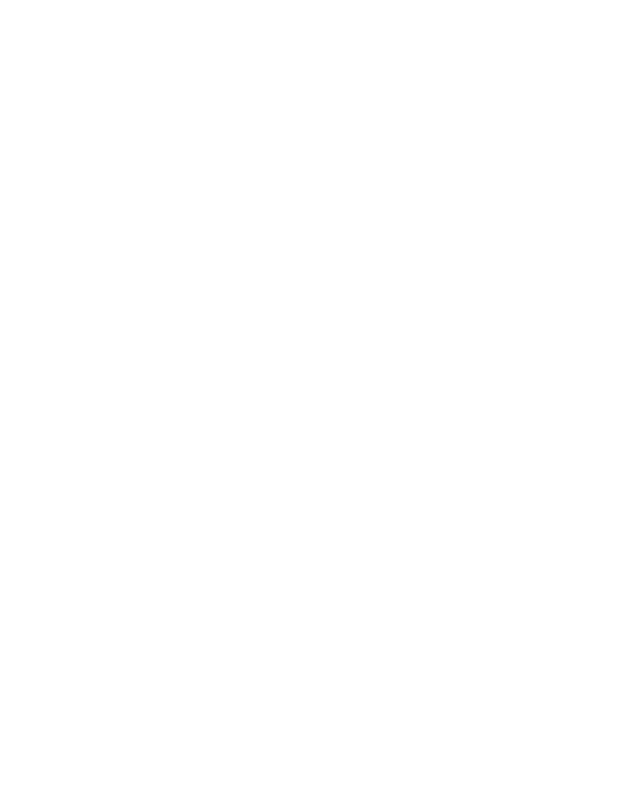
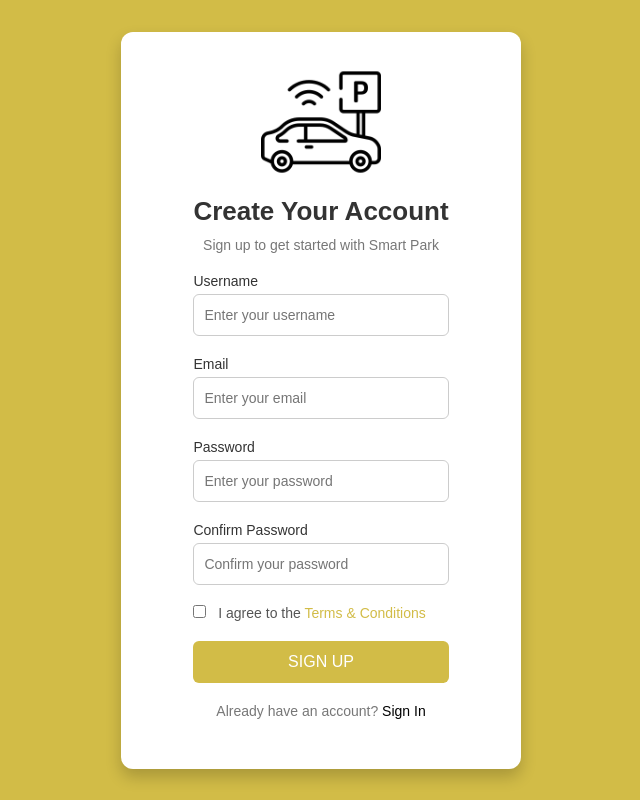
Before and after one commit to fatmakrich/Smart_Park, a website: page app/pages/signup.html in a window 1280 px wide. Shown: the whole page, without its empty margins (319-959 px from the left). Drawn offline with Linux system fonts and the light colour scheme.

Commit message:
update pages

```diff
--- a/app/css/signin.css
+++ b/app/css/signin.css
@@ -1,58 +1,63 @@
-/* Sign In Page Styles */
+/* Global Reset */
+* {
+    margin: 0;
+    padding: 0;
+    box-sizing: border-box;
+}
 
 body {
     font-family: 'Arial', sans-serif;
-    margin: 0;
-    padding: 0;
     display: flex;
     justify-content: center;
     align-items: center;
     height: 100vh;
-    background-color: #f4f4f4;
+    background:  #D2BC47;
+    margin: 0;
+    padding: 0;
 }
 
-/* Centering the signin-container */
+/* Signin Container Styling */
 .signin-container {
     display: flex;
     flex-direction: column;
     align-items: center;
-    padding: 20px;
-    background-color: #ffffff;
-    box-shadow: 0 4px 8px rgba(0, 0, 0, 0.1);
-    border-radius: 8px;
+    padding: 30px;
+    background: #ffffff;
+    box-shadow: 0px 8px 16px rgba(0, 0, 0, 0.2);
+    border-radius: 12px;
     width: 100%;
     max-width: 400px;
 }
 
-/* Logo styling */
+/* Logo Styling */
 .logo-container {
     text-align: center;
 }
 
 .logo {
-    width: 150px;
-    margin-bottom: 20px;
+    width: 120px;
+    margin-bottom: 10px;
 }
 
-/* Form container */
-.form-container {
-    width: 100%;
+/* Welcome Heading and Subtext */
+.form-container h1  {
+    font-size: 26px;
+    color: #333;
+    margin-bottom: 10px;
     text-align: center;
 }
 
-h1 {
-    font-size: 24px;
-    color: #333;
+.form-container p {
+    font-size: 14px;
+    color: #777;
+    margin-bottom: 25px;
+    text-align: center;
 }
 
-p {
-    font-size: 14px;
-    color: #666;
+/* Input Group */
+.input-group {
+    position: relative;
     margin-bottom: 20px;
-}
-
-.input-group {
-    margin-bottom: 15px;
     text-align: left;
 }
 
@@ -65,30 +70,70 @@ p {
 
 .input-group input {
     width: 100%;
-    padding: 10px;
-    margin-top: 5px;
+    padding: 12px 10px;
     border: 1px solid #ccc;
-    border-radius: 5px;
+    border-radius: 6px;
     font-size: 14px;
-    box-sizing: border-box;
+    transition: border-color 0.3s ease-in-out;
 }
 
+.input-group input:focus {
+    outline: none;
+    border-color: #D2BC47;
+    box-shadow: 0 0 5px rgba(210, 188, 71, 0.5);
+}
+
+/* Remember Me and Forgot Password */
+.options {
+    display: flex;
+    justify-content: space-between;
+    align-items: center;
+    margin-bottom: 20px;
+    font-size: 14px;
+    color: #555;
+}
+
+.options label {
+    display: flex;
+    align-items: center;
+    cursor: pointer;
+}
+
+.options input[type="checkbox"] {
+    margin-right: 8px;
+    accent-color: black;
+}
+
+.options .forgot-password {
+    text-decoration: none;
+    color: black;
+
+}
+
+.options .forgot-password:hover {
+    text-decoration: underline;
+}
+
+/* Submit Button */
 button {
     width: 100%;
-    padding: 10px;
-    background-color: #4CAF50;
+    padding: 12px;
+    background-color: #D2BC47;
     color: white;
     font-size: 16px;
+
+    text-transform: uppercase;
     border: none;
-    border-radius: 5px;
+    border-radius: 6px;
     cursor: pointer;
     transition: background-color 0.3s;
 }
 
 button:hover {
-    background-color: #45a049;
+    background-color: #D2BC47;
 }
 
+/* Sign Up Link */
 .signup-link {
     margin-top: 20px;
     font-size: 14px;
@@ -96,10 +141,32 @@ button:hover {
 }
 
 .signup-link a {
-    color: #4CAF50;
+    color: black;
+
     text-decoration: none;
 }
 
 .signup-link a:hover {
     text-decoration: underline;
 }
+
+/* Password Group with Toggle Visibility */
+.password-group {
+    position: relative;
+}
+
+
+.password-group .toggle-password {
+    position: absolute;
+    top: 50%;
+    right: 10px;
+    transform: translateY(-50%);
+    cursor: pointer;
+    font-size: 18px;
+    color: #777;
+    transition: color 0.3s;
+}
+
+.password-group .toggle-password:hover {
+    color: #333;
+}
--- a/app/css/signup.css
+++ b/app/css/signup.css
@@ -0,0 +1,162 @@
+/* Global Reset */
+* {
+    margin: 0;
+    padding: 0;
+    box-sizing: border-box;
+}
+
+body {
+    font-family: 'Arial', sans-serif;
+    display: flex;
+    justify-content: center;
+    align-items: center;
+    height: 100vh;
+    background: #D2BC47;
+    margin: 0;
+}
+
+/* Sign Up Container Styling */
+.signup-container {
+    display: flex;
+    flex-direction: column;
+    align-items: center;
+    padding: 30px;
+    background: #ffffff;
+    box-shadow: 0px 8px 16px rgba(0, 0, 0, 0.2);
+    border-radius: 12px;
+    width: 100%;
+    max-width: 400px;
+}
+
+/* Logo Styling */
+.logo-container {
+    text-align: center;
+}
+
+.logo {
+    width: 120px;
+    margin-bottom: 10px;
+}
+
+/* Form Container */
+.form-container h1 {
+    font-size: 26px;
+    color: #333;
+    margin-bottom: 10px;
+    text-align: center;
+}
+
+.form-container p {
+    font-size: 14px;
+    color: #777;
+    margin-bottom: 20px;
+    text-align: center;
+}
+
+/* Input Group */
+.input-group {
+    position: relative;
+    margin-bottom: 20px;
+    text-align: left;
+}
+
+.input-group label {
+    font-size: 14px;
+    color: #333;
+    margin-bottom: 5px;
+    display: block;
+}
+
+.input-group input {
+    width: 100%;
+    padding: 12px 10px;
+    border: 1px solid #ccc;
+    border-radius: 6px;
+    font-size: 14px;
+    transition: border-color 0.3s ease-in-out;
+}
+
+.input-group input:focus {
+    outline: none;
+    border-color: #D2BC47;
+    box-shadow: 0 0 5px rgba(210, 188, 71, 0.5);
+}
+
+/* Password Visibility Toggle */
+.password-group {
+    position: relative;
+}
+
+.password-group .toggle-password {
+    position: absolute;
+    top: 50%;
+    right: 10px;
+    transform: translateY(-50%);
+    cursor: pointer;
+    font-size: 18px;
+    color: #777;
+}
+
+.password-group .toggle-password:hover {
+    color: #333;
+}
+
+/* Terms and Conditions */
+.options {
+    display: flex;
+    align-items: center;
+    margin-bottom: 20px;
+    font-size: 14px;
+    color: #555;
+}
+
+.options input[type="checkbox"] {
+    margin-right: 8px;
+    accent-color: #D2BC47;
+}
+
+.options a {
+    color: #D2BC47;
+    text-decoration: none;
+
+}
+
+.options a:hover {
+    text-decoration: underline;
+}
+
+/* Submit Button */
+button {
+    width: 100%;
+    padding: 12px;
+    background-color: #D2BC47;
+    color: white;
+    font-size: 16px;
+
+    text-transform: uppercase;
+    border: none;
+    border-radius: 6px;
+    cursor: pointer;
+    transition: background-color 0.3s;
+}
+
+button:hover {
+    background-color: #b8a23f;
+}
+
+/* Redirect Link */
+.signin-link {
+    margin-top: 20px;
+    font-size: 14px;
+    color: #555;
+}
+
+.signin-link a {
+    color: black;
+
+    text-decoration: none;
+}
+
+.signin-link a:hover {
+    text-decoration: underline;
+}
--- a/app/pages/signup.html
+++ b/app/pages/signup.html
@@ -0,0 +1,83 @@
+<!DOCTYPE html>
+<html lang="en">
+
+<head>
+    <meta charset="UTF-8">
+    <meta name="viewport" content="width=device-width, initial-scale=1.0">
+    <title>Sign Up - Smart Park</title>
+    <link rel="stylesheet" href="../css/signup.css">
+    <link rel="icon" href="../images/favicon.ico" type="image/x-icon">
+</head>
+
+<body>
+    <div class="signup-container">
+        <div class="logo-container">
+            <!-- Logo Section -->
+            <img src="../images/smartpark.png" alt="Smart Park Logo" class="logo">
+        </div>
+
+        <div class="form-container">
+            <h1>Create Your Account</h1>
+            <p>Sign up to get started with Smart Park</p>
+
+            <!-- Sign Up Form -->
+            <form id="signupForm">
+                <!-- Username -->
+                <div class="input-group">
+                    <label for="username">Username</label>
+                    <input type="text" id="username" placeholder="Enter your username" required>
+                </div>
+
+                <!-- Email -->
+                <div class="input-group">
+                    <label for="email">Email</label>
+                    <input type="email" id="email" placeholder="Enter your email" required>
+                </div>
+
+                <!-- Password -->
+                <div class="input-group password-group">
+                    <label for="password">Password</label>
+                    <input type="password" id="password" placeholder="Enter your password" required>
+
+                </div>
+
+                <!-- Confirm Password -->
+                <div class="input-group password-group">
+                    <label for="confirmPassword">Confirm Password</label>
+                    <input type="password" id="confirmPassword" placeholder="Confirm your password" required>
+
+                </div>
+
+                <!-- Terms and Conditions -->
+                <div class="options">
+                    <label>
+                        <input type="checkbox" id="agreeTerms" required>
+                        I agree to the <a href="#">Terms & Conditions</a>
+                    </label>
+                </div>
+
+                <!-- Sign Up Button -->
+                <button type="submit">Sign Up</button>
+            </form>
+
+            <!-- Redirect to Sign In -->
+            <p class="signin-link">
+                Already have an account? <a href="signin.html">Sign In</a>
+            </p>
+        </div>
+    </div>
+
+    <!-- Toggle Password Visibility Script -->
+    <script>
+        function togglePasswordVisibility(fieldId) {
+            const passwordField = document.getElementById(fieldId);
+            if (passwordField.type === 'password') {
+                passwordField.type = 'text';
+            } else {
+                passwordField.type = 'password';
+            }
+        }
+    </script>
+</body>
+
+</html>
```
Also changed, not shown: app/pages/signin.html (+26 -4 lines).
